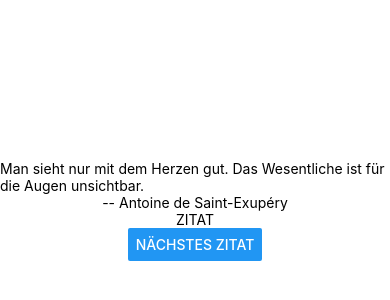
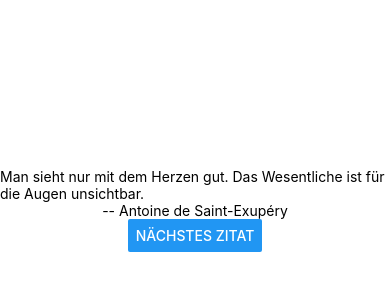
Before and after one commit to StoyanStoyanov1/PetApp-ReactNative, a React Native app in the folder NiceQuotes/: screen / in a window 390 px wide. Shown: the part 212-512 px from the top of the page. Built offline with nearby package versions, Linux system fonts and the light colour scheme.

Commit message:
qoute components

```diff
--- a/NiceQuotes/App.js
+++ b/NiceQuotes/App.js
@@ -20,9 +20,7 @@ export default function App() {
 
   return (
     <View style={styles.container}>
-      <Text>{qoute.text}</Text>
-      <Text>-- {qoute.author}</Text>
-      <Qoute></Qoute>
+      <Qoute text={qoute.text} author={qoute.author}></Qoute>
       <Button title="Nächstes Zitat"
         onPress={() => setIndex((index + 1 ) % data.length)}/>
       <StatusBar style="auto" />
--- a/NiceQuotes/components/Qoute.js
+++ b/NiceQuotes/components/Qoute.js
@@ -1,5 +1,10 @@
 import { Text } from 'react-native';
 
-export default function Qoute() {
-    return <Text>ZITAT</Text>
+export default function Qoute(props) {
+    return (
+    <>
+        <Text>{props.text}</Text>
+        <Text>-- {props.author}</Text>
+    </>
+)
 }
```
